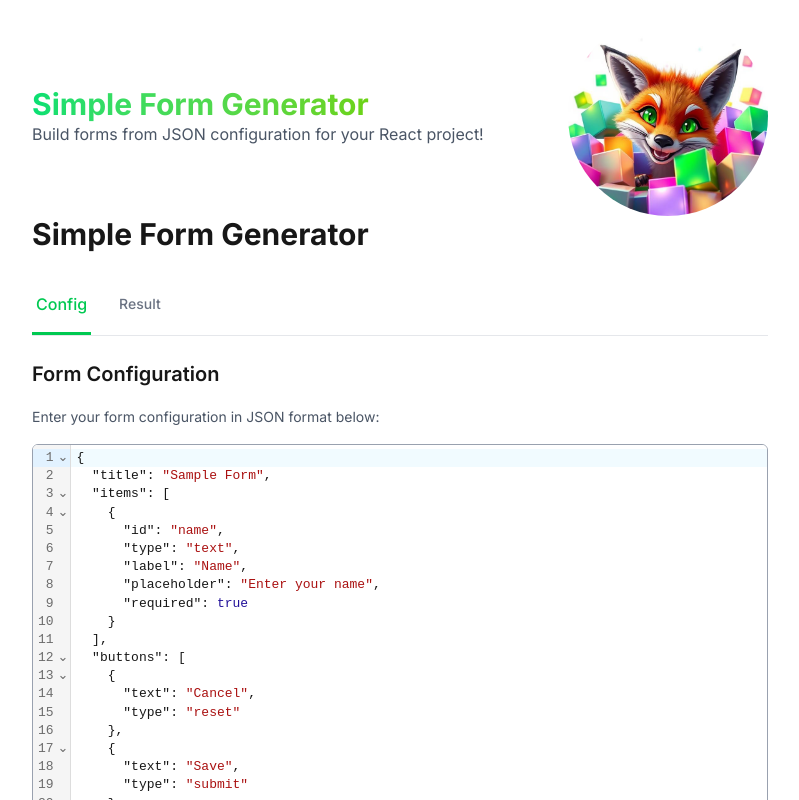
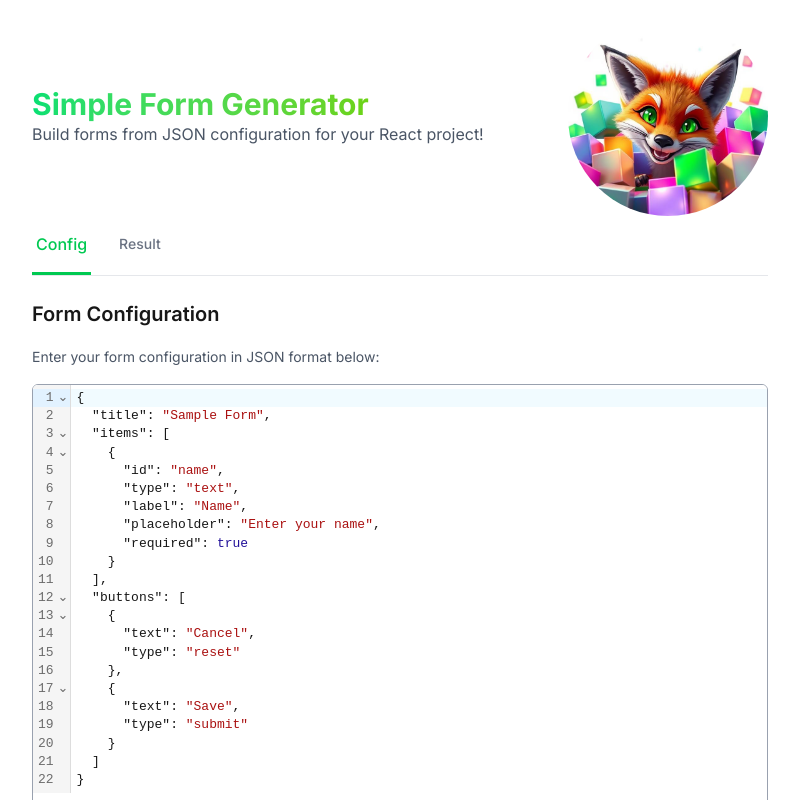
Before and after one commit to hstastna/simple-form-generator, a Next.js app: page / in a window 1280 px wide. Shown: the top 800 px of the page, without its empty margins (240-1039 px from the left). Built offline with nearby package versions, Linux system fonts and the light colour scheme.

Commit message:
fix: remove unnecessary "Simple Form Generator" title

```diff
--- a/src/app/page.tsx
+++ b/src/app/page.tsx
@@ -11,6 +11,7 @@ type Tabs = (typeof tabs)[number];
 const Home: FC = () => {
   const [activeTab, setActiveTab] = useState<Tabs>('config');
 
+  // TODO: improve
   const handleKeyDown = (
     event: KeyboardEvent<HTMLButtonElement>,
     tabName: string
@@ -34,7 +35,6 @@ const Home: FC = () => {
 
   return (
     <main>
-      <h1 className="text-3xl font-bold mb-6">Simple Form Generator</h1>
       <FormProvider>
         <div className="mb-6 border-b border-gray-200">
           <nav
--- a/src/components/tabs/ResultTab/ResultTab.tsx
+++ b/src/components/tabs/ResultTab/ResultTab.tsx
@@ -8,6 +8,7 @@ import { FormButton } from './components/FormButton';
 import { FormData } from './components/FormData';
 import { FormField } from './components/FormField';
 
+// TODO: improve
 const createId = () => {
   if (typeof globalThis.crypto?.randomUUID === 'function') {
     return globalThis.crypto.randomUUID();
```
